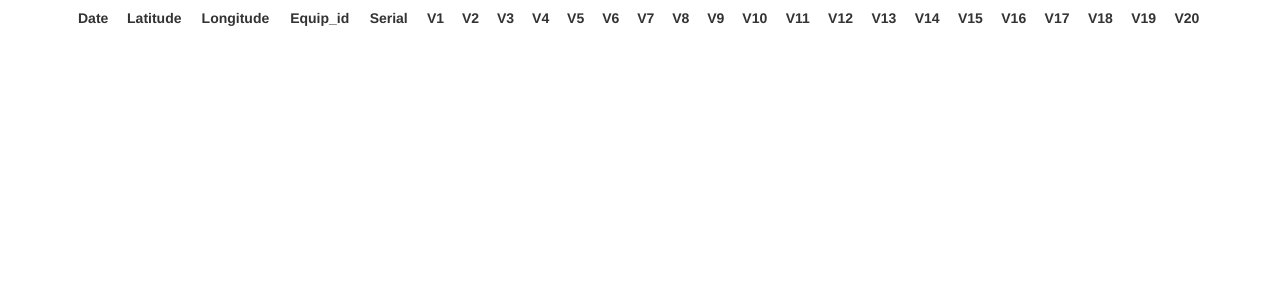
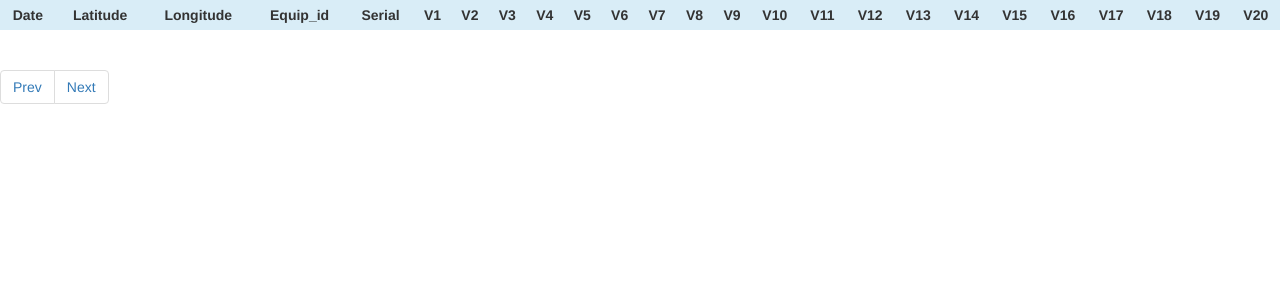
Before and after one commit to SunJunYoung/django-demo, a Django app: page /list/ in a window 1280 px wide. Shown: the top 300 px of the page. Run offline with Django 3.2, Linux system fonts and the light colour scheme; data that the repository does not hold is empty; some libraries are stand-ins or nearby versions.

Commit message:
Update index.html

```diff
--- a/for_test/templates/for_test/index.html
+++ b/for_test/templates/for_test/index.html
@@ -7,12 +7,20 @@
   <link rel="stylesheet" href="http://maxcdn.bootstrapcdn.com/bootstrap/3.3.6/css/bootstrap.min.css">
   <script src="https://ajax.googleapis.com/ajax/libs/jquery/1.12.0/jquery.min.js"></script>
   <script src="http://maxcdn.bootstrapcdn.com/bootstrap/3.3.6/js/bootstrap.min.js"></script>
+  <script src="https://cdnjs.cloudflare.com/ajax/libs/popper.js/1.14.3/umd/popper.min.js"></script>
+ <style>
+ 	table{
+ 		table-layout:auto;word-break:break-all;
+ 		margin:auto;
+ 		text-align:center;
+ 	}
+ </style>
 </head>
 <body>
-<div class="container">
-    <table class="table table-striped">
+<div class=".container">
+    <table class="table table-condensed table-hover table-stripe">
         <thead>
-        <tr>
+        <tr class ="info">
             <td><B>Date</B></td>
             <td><B>Latitude</B></td>
             <td><B>Longitude</B></td>
@@ -72,4 +80,15 @@
         {% endfor %}
         <tbody>
     </table>
+</div>
+
+    <ul class = "pagination justify-content-center">
+    	<li class="page-item"><a class = "page-link" href="#">Prev</a></li>
+    	{% for page in total_page %}
+    		<li class="page-item"><a class = "page-link" href="#">{{ page }}</a></li>
+    	{% endfor %}
+    	<li class="page-item"><a class = "page-link" href="#">Next</a></li>
+    </ul>
+
 </body>
+</html>
```
